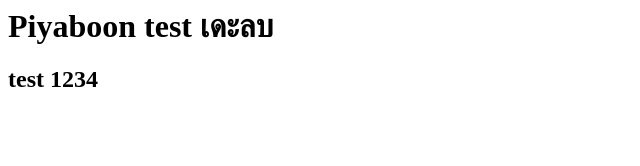
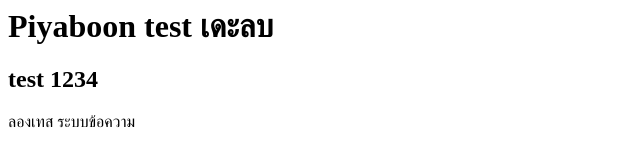
Before and after one commit to Piyaboon99/test, a plain HTML site: page index.html in a window 1280 px wide. Shown: the whole page, without its empty margins (0-640 px from the left). Drawn offline with Linux system fonts and the light colour scheme.

Commit message:
เพิ่มข้อความ

```diff
--- a/index.html
+++ b/index.html
@@ -10,5 +10,6 @@
 <body>
 <h1>Piyaboon test เดะลบ</h1>
 <h2>test 1234</h2>
+ลองเทส ระบบข้อความ
 </body>
 </html>
```
